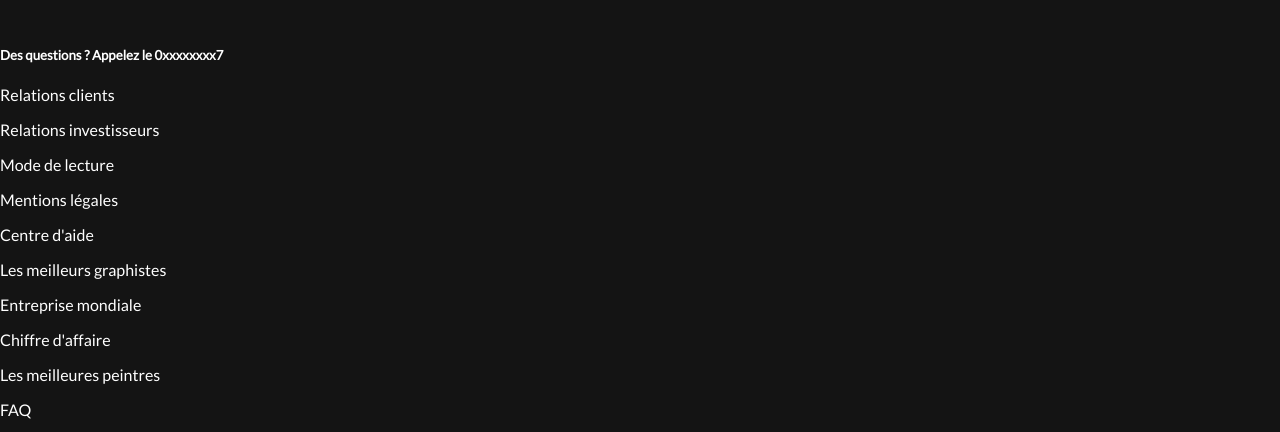
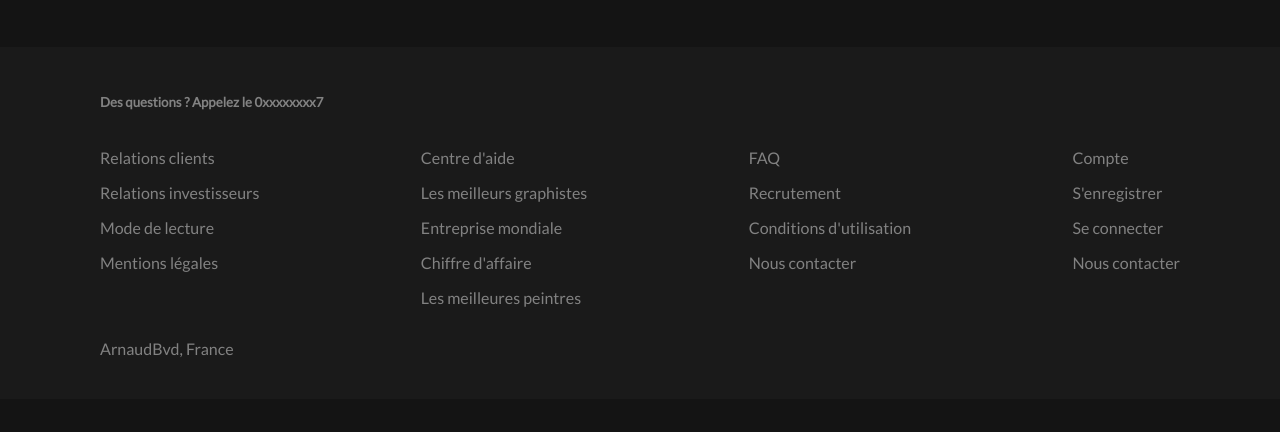
Before and after one commit to ArnaudBvd/modern_easy_site_html_css, a plain HTML site: page index.html in a window 1280 px wide. Shown: the part 508-940 px from the top of the page. After the commit the page ends 907 px from the top, so only its background shows below. Drawn offline with Linux system fonts and the light colour scheme.

Commit message:
Mise en forme du footer

```diff
--- a/index.html
+++ b/index.html
@@ -61,6 +61,7 @@
                 <p>Nous contacter</p>
             </div>
         </div>
+        <p>ArnaudBvd, France</p>
     </footer>
     <!-- Fin du footer -->
 </body>
--- a/style.css
+++ b/style.css
@@ -70,3 +70,17 @@ body header h1{
     font-size: 60px;
     padding: 150px;
 }
+
+/* Partie footer */
+
+footer{
+    background-color: #1a1a1a;
+    padding: 25px 100px;
+    color: #828282;
+}
+
+footer .colonnes{
+    display: flex;
+    flex-wrap: wrap;
+    justify-content: space-between;
+}
```
